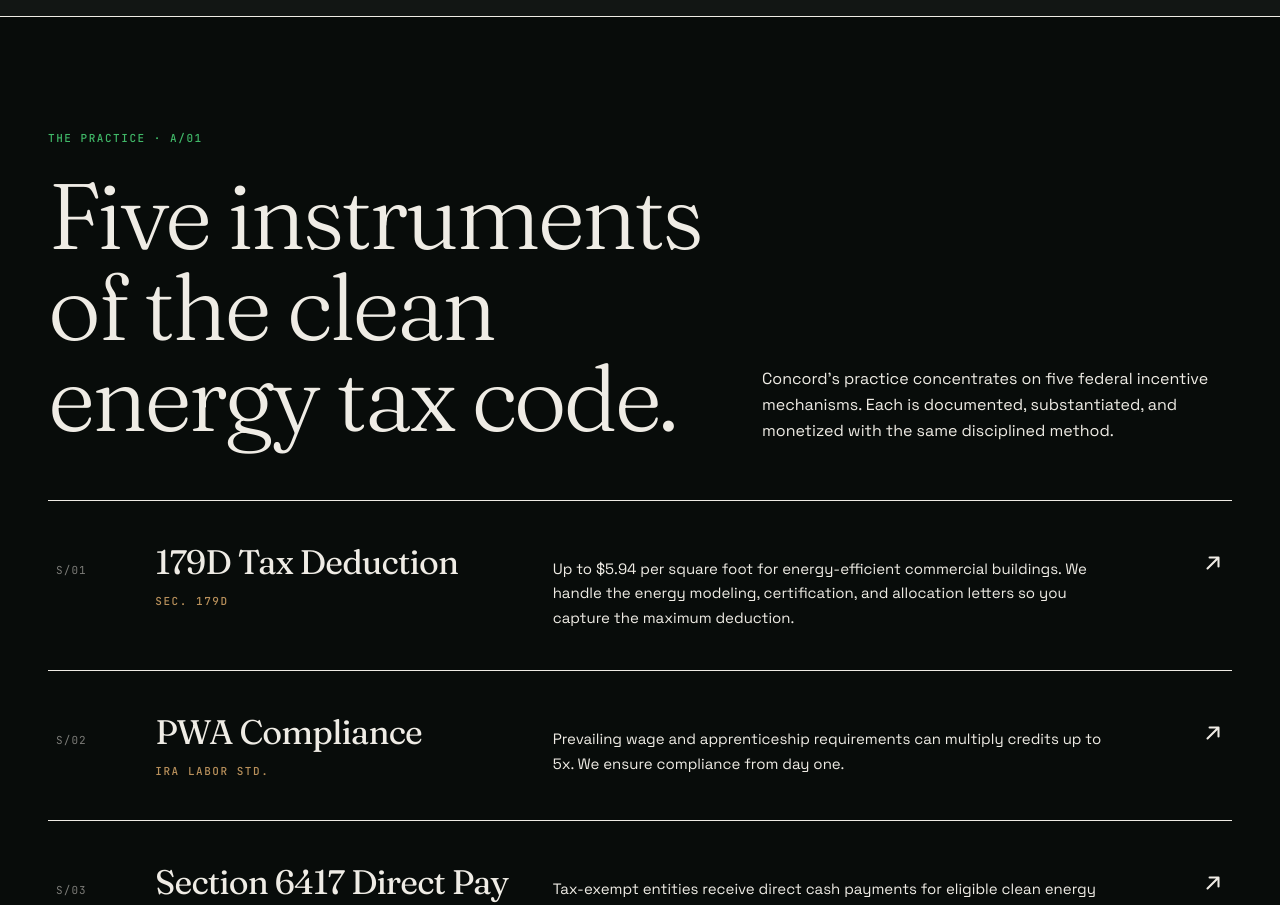
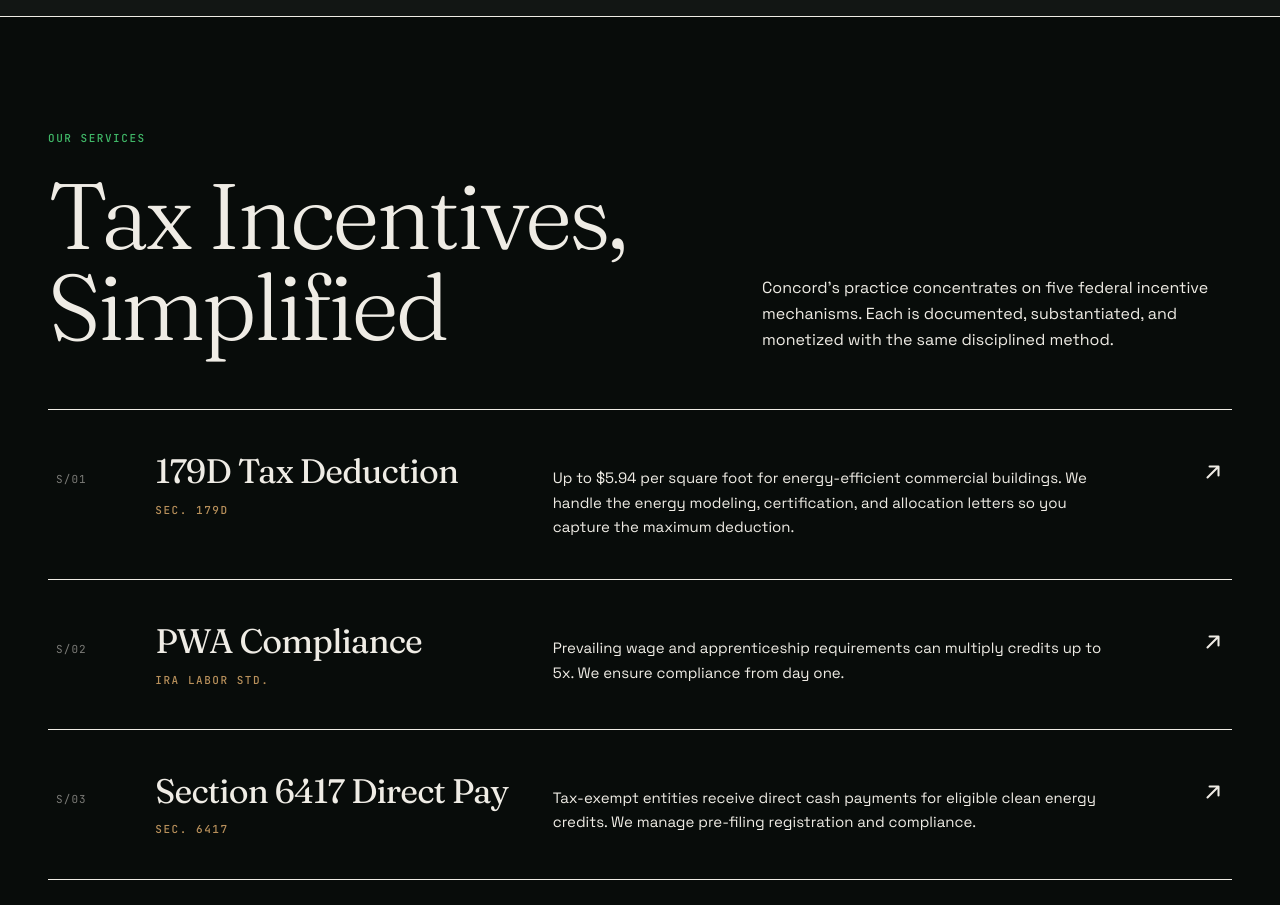
Before and after one commit to sitareddy0166/concord-site-v6-inverse-editorial-system, a React (Vite) app: page / in a window 1280 px wide. Shown: the part 1520-2425 px from the top of the page. Built offline with nearby package versions, Linux system fonts and the light colour scheme.

Commit message:
Changes
Co-authored-by: sitareddy0166 <259143895+sitareddy0166@users.noreply.github.com>

```diff
--- a/src/pages/Home.jsx
+++ b/src/pages/Home.jsx
@@ -219,8 +219,8 @@ export default function Home() {
         <div className="arch">
           <div id="services-atlas" className="grid lg:grid-cols-12 gap-10 items-end mb-14">
             <div className="lg:col-span-7">
-              <p className="tech-label mb-6">The Practice · A/01</p>
-              <h2 className="h-display text-balance">Five instruments of the clean energy tax code.</h2>
+              <p className="tech-label mb-6">Our Services</p>
+              <h2 className="h-display text-balance">Tax Incentives, Simplified</h2>
             </div>
             <div className="lg:col-span-5">
               <p className="text-[16px] text-[rgb(var(--ivory))/0.7] leading-relaxed">
```
